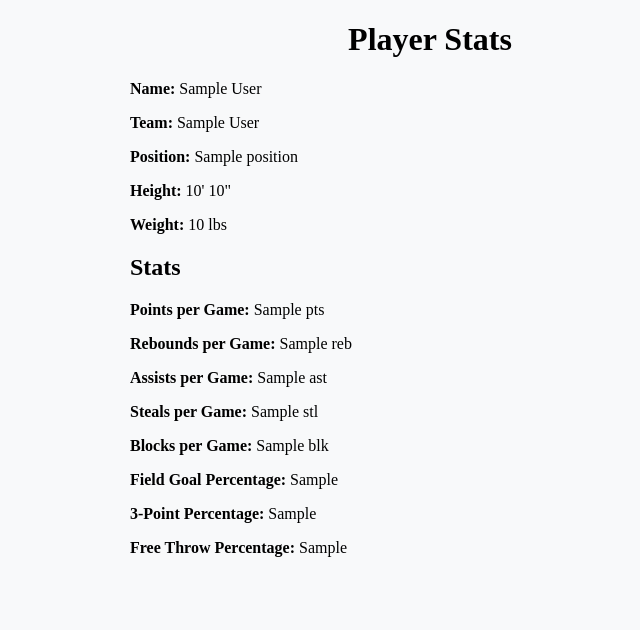
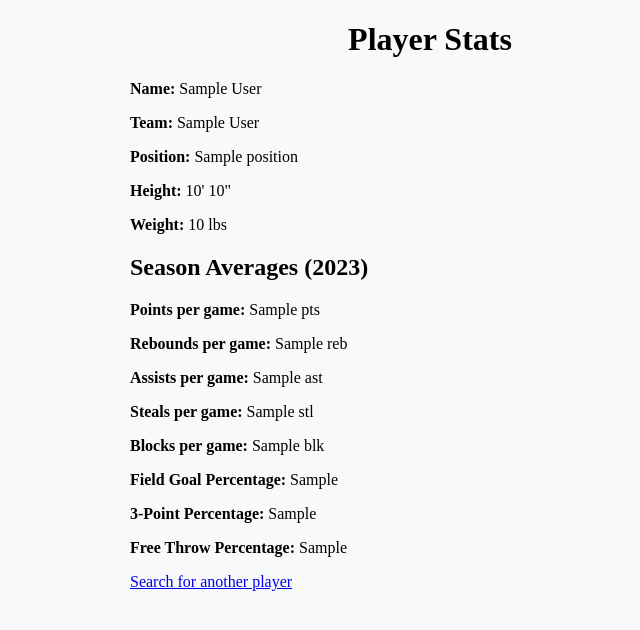
Before and after one commit to chiweta/nba4u, a Django app: template player_stats/templates/player_stats.html in a window 1280 px wide. Shown: the top 630 px of the page, without its empty margins (210-850 px from the left). Run offline with Django 5.2, Linux system fonts and the light colour scheme; the template is opened without the code that fills it: most values are stand-ins (such as "Sample title", 1, 10 or a date in 2020).

Commit message:
Initial commit of NBA Player App

```diff
--- a/player_stats/templates/player_stats.html
+++ b/player_stats/templates/player_stats.html
@@ -4,7 +4,7 @@
     <meta charset="UTF-8">
     <meta name="viewport" content="width=device-width, initial-scale=1.0">
     <title>Player Stats</title>
-    {% load static %}
+    {% load static %}  <!-- This line loads the static files template tag -->
     <link rel="stylesheet" href="{% static 'css/style.css' %}">
 </head>
 <body>
@@ -17,19 +17,30 @@
             <p><strong>Name:</strong> {{ player.first_name }} {{ player.last_name }}</p>
             <p><strong>Team:</strong> {{ player.team.full_name }}</p>
             <p><strong>Position:</strong> {{ player.position }}</p>
-            <p><strong>Height:</strong> {{ player.height_feet }}' {{ player.height_inches }}"</p>
-            <p><strong>Weight:</strong> {{ player.weight_pounds }} lbs</p>
 
-            <h2>Stats</h2>
-            <p><strong>Points per Game:</strong> {{ stats.pts }}</p>
-            <p><strong>Rebounds per Game:</strong> {{ stats.reb }}</p>
-            <p><strong>Assists per Game:</strong> {{ stats.ast }}</p>
-            <p><strong>Steals per Game:</strong> {{ stats.stl }}</p>
-            <p><strong>Blocks per Game:</strong> {{ stats.blk }}</p>
+            <!-- Display Height and Weight -->
+            <p><strong>Height:</strong> {% if player.height_feet and player.height_inches %}
+                {{ player.height_feet }}' {{ player.height_inches }}"
+            {% else %} N/A
+            {% endif %}</p>
+
+            <p><strong>Weight:</strong> {% if player.weight %}
+                {{ player.weight }} lbs
+            {% else %} N/A
+            {% endif %}</p>
+
+            <h2>Season Averages (2023)</h2>
+            <p><strong>Points per game:</strong> {{ stats.pts }}</p>
+            <p><strong>Rebounds per game:</strong> {{ stats.reb }}</p>
+            <p><strong>Assists per game:</strong> {{ stats.ast }}</p>
+            <p><strong>Steals per game:</strong> {{ stats.stl }}</p>
+            <p><strong>Blocks per game:</strong> {{ stats.blk }}</p>
             <p><strong>Field Goal Percentage:</strong> {{ stats.fg_pct }}</p>
             <p><strong>3-Point Percentage:</strong> {{ stats.fg3_pct }}</p>
             <p><strong>Free Throw Percentage:</strong> {{ stats.ft_pct }}</p>
         {% endif %}
+
+        <a href="{% url 'search_player' %}">Search for another player</a>
     </div>
 </body>
 </html>
```
Also changed, not shown: player_stats/views.py (+15 -4 lines).
